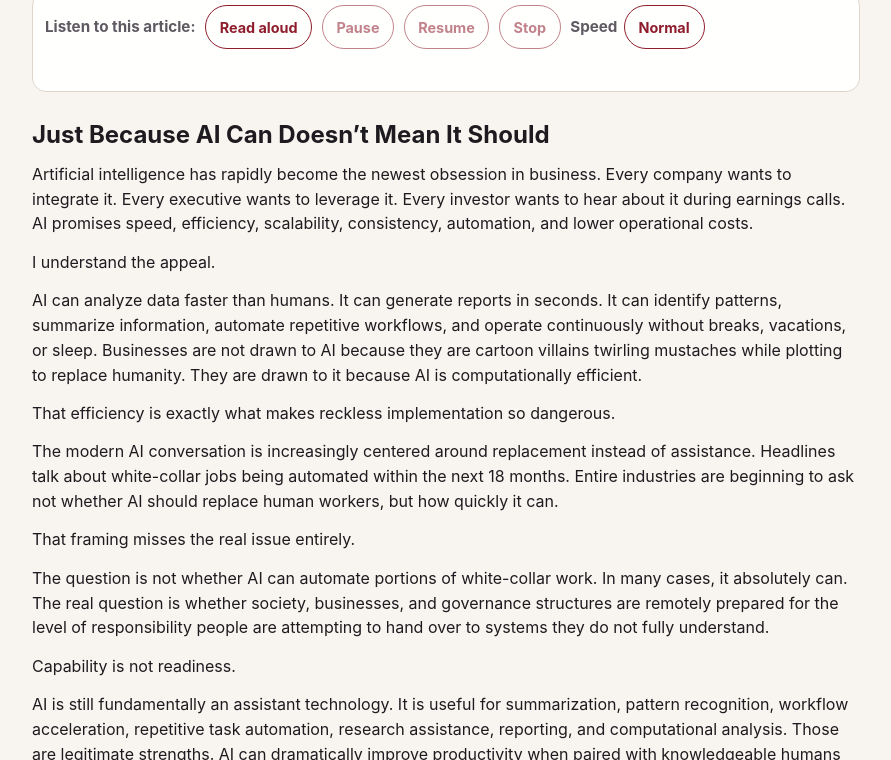
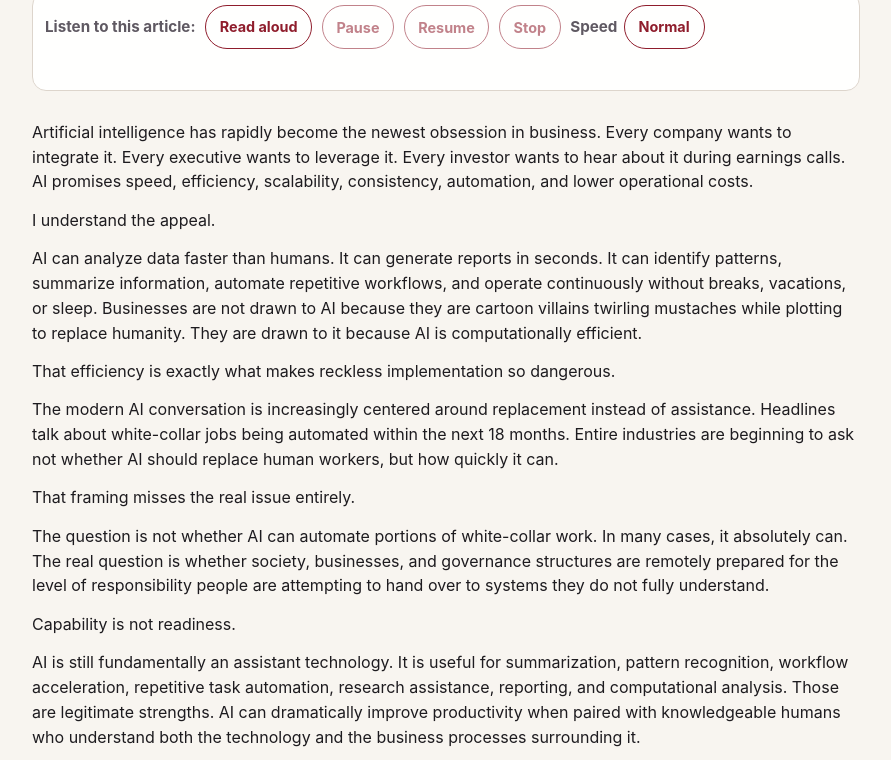
Before and after one commit to cjblackthorn/cjblackthorn.github.io, a Jekyll site: the page built from _posts/2026-05-17-just-because-ai-can-doesnt-mean-it-should.md, in a window 1280 px wide and 900 px high, scrolled down 501 px, cut to the strip 140-900 px from the top of the window. Shown: the whole strip, without its empty margins (194-1085 px from the left). Built offline with Jekyll 4.4.1, drawn with Linux system fonts in a browser that asks for light colours.

Commit message:
Normalize post heading hierarchy

```diff
--- a/_posts/2026-05-17-just-because-ai-can-doesnt-mean-it-should.md
+++ b/_posts/2026-05-17-just-because-ai-can-doesnt-mean-it-should.md
@@ -6,8 +6,6 @@ categories: [technology, systems]
 tags: [ai, automation, cybersecurity, governance, grc, ethics, accountability]
 description: "AI is powerful, fast, and increasingly capable, but capability is not readiness. Businesses rushing to replace human judgment with automation may be creating systems they no longer fully understand, govern, or control."
 ---
-
-# Just Because AI Can Doesn’t Mean It Should
 
 Artificial intelligence has rapidly become the newest obsession in business. Every company wants to integrate it. Every executive wants to leverage it. Every investor wants to hear about it during earnings calls. AI promises speed, efficiency, scalability, consistency, automation, and lower operational costs.
 
```
